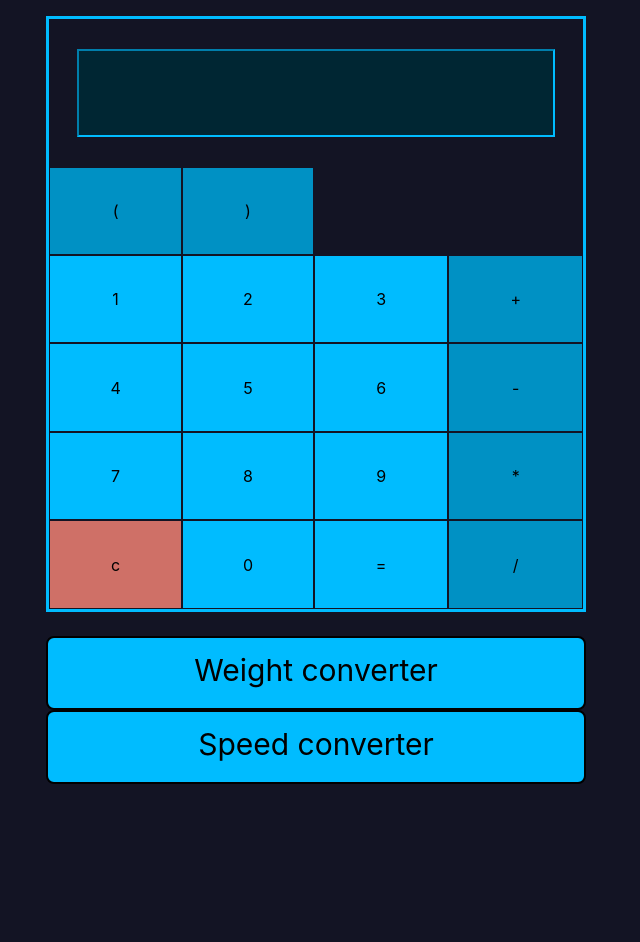
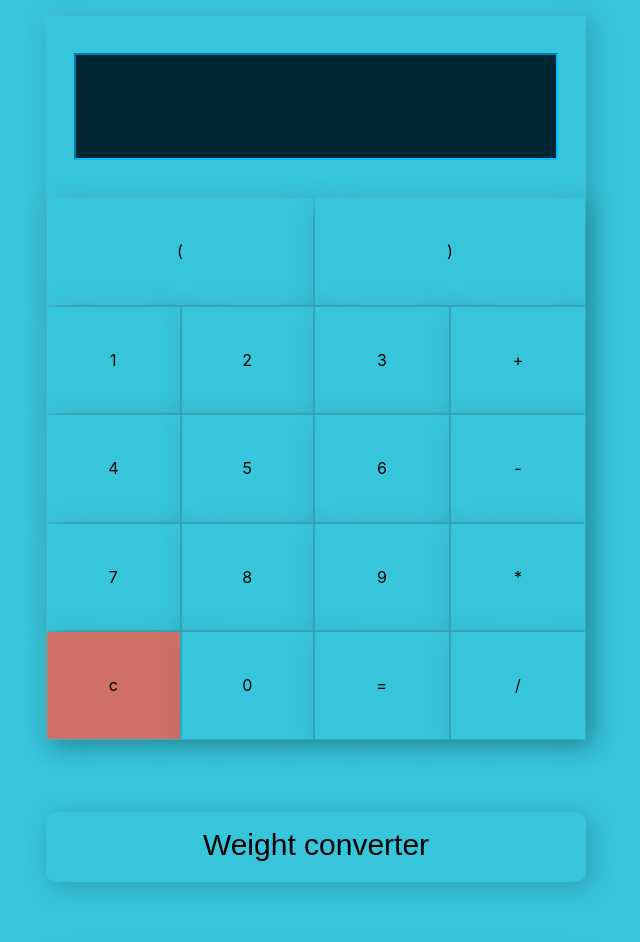
Before and after one commit to dyaghas/JS_Calculator, a plain HTML site: page EstudoFeriasHtml/index.html in a window 1280 px wide. Shown: the part 153-1095 px from the top of the page, without its empty margins (324-964 px from the left). Before the commit the page ends 937 px from the top, so only its background shows below. Drawn offline with nearby package versions, Linux system fonts and the light colour scheme.

Commit message:
new style

```diff
--- a/EstudoFeriasHtml/index.html
+++ b/EstudoFeriasHtml/index.html
@@ -27,15 +27,14 @@
                                 </td>
                             </tr>
 
-                            <tr>
-                                <td class="btn_td"><input type="button" class="btn_calc operator" name="parenthesis"
+                            <tr><!--first row-->
+                                <td colspan="2" class="btn_td"><input type="button" class="btn_calc operator" name="parenthesis"
                                     value="(" onclick="calculator.display.value +='('"></td>
-                                <td class="btn_td"><input type="button" class="btn_calc operator" name="parenthesis_2"
+                                <td colspan="2" class="btn_td"><input type="button" class="btn_calc operator" name="parenthesis_2"
                                     value=")" onclick="calculator.display.value +=')'"></td>
-                                <td class="btn_td"></td>
                             </tr>
 
-                            <tr><!--first row-->
+                            <tr><!--second row-->
                                 <td class="btn_td"><input type="button" class="btn_calc btn_number" name="one" value="1"
                                     onclick="calculator.display.value +='1'"></td>
                                 <td class="btn_td"><input type="button" class="btn_calc btn_number" name="two" value="2"
@@ -46,7 +45,7 @@
                                     onclick="calculator.display.value +='+'"></td>
                             </tr>
 
-                            <tr><!--second row-->
+                            <tr><!--third row-->
                                 <td class="btn_td"><input type="button" class="btn_calc btn_number" name="four" value="4"
                                     onclick="calculator.display.value +='4'"></td>
                                 <td class="btn_td"><input type="button" class="btn_calc btn_number" name="five" value="5"
@@ -57,7 +56,7 @@
                                     onclick="calculator.display.value +='-'"></td>
                             </tr>
 
-                            <tr><!--third row-->
+                            <tr><!--fourth row-->
                                 <td class="btn_td"><input type="button" class="btn_calc btn_number" name="seven" value="7"
                                     onclick="calculator.display.value +='7'"></td>
                                 <td class="btn_td"><input type="button" class="btn_calc btn_number" name="eight" value="8"
@@ -68,7 +67,7 @@
                                     onclick="calculator.display.value +='*'"></td>
                             </tr>
 
-                            <tr><!--fourth row-->
+                            <tr><!--fifth row-->
                                 <td class="btn_td"><input type="button" id="clear" class="btn_calc" name="clear" value="c"
                                     onclick="calculator.display.value =''"></td>
                                 <td class="btn_td"><input type="button" class="btn_calc btn_number" name="zero" value="0"
@@ -81,9 +80,10 @@
                         </table>
                     </form>
 
-                    <br>
+                    <br><br><br>
 
                     <a href="weight.html" clas="btn" role="button">Weight converter</a>
+                    <br><br><br>
                     <a href="speed.html" clas="btn" role="button">Speed converter</a>
                 </div>
             </div>
--- a/EstudoFeriasHtml/style.css
+++ b/EstudoFeriasHtml/style.css
@@ -1,11 +1,12 @@
 body{
     margin-top:70px;
-    background-color:#131424;
+    background-color:#37c5db;
     color: white;
 }
 
 h1{
-    color:#00bcff;
+    color:black;
+    text-shadow: 2px 2px rgba(0, 0, 0, 0.2);
 }
 
 div{
@@ -13,34 +14,43 @@ div{
 }
 
 a{
-    background-color: #00bcff;
     color: black;
-    border: 2px solid black;
-    border-radius: 8px;
     font-size: 30px;
     transition-duration: 0.5s;
+    border-radius: 10px;
     display: block;
     padding-top: 10px;
     padding-bottom: 15px;
+    text-decoration: none;
+    font-family: sans-serif;
+    box-shadow: 5px  5px 25px rgba(0, 0, 0, 0.2);
 }
 
 a:hover{
-    background-color: #0091c4;
     padding-left: 20px;
     color: black;
+    text-decoration: none;
+}
+
+a:active{
+    background-color: #00bcff;
 }
 
 #card_calc{
-    background-color: #00bcff;
+    background-color: #37c5db;
+    border: none;
+    border-radius: 10px;
     color: black;
+    box-shadow: -5px -5px 15px rgba(255, 255, 255, 0.05),
+                 5px  5px 25px rgba(0, 0, 0, 0.2);
 }
 
 #calculator{
     height: 120%;
     width: 100%;
     display: block;
-    border-style: solid;
-    border-color: #00bcff;
+    box-shadow: -5px -5px 15px rgba(255, 255, 255, 0.05),
+                 5px  5px 25px rgba(0, 0, 0, 0.2);
 }
 
 table{
@@ -58,12 +68,18 @@ table{
 }
 
 .btn_number{
-    background-color: #00bcff;
+    background-color: #37c5db;
     transition-duration: 0.5s;
+    box-shadow: -5px -5px 15px rgba(255, 255, 255, 0.05),
+                 5px  5px 25px rgba(0, 0, 0, 0.2);
 }
 
 .btn_number:hover{
     background-color: #0091c4;
+}
+
+.btn_number:active{
+    background-color: #00bcff;
 }
 
 .btn_calc{
@@ -73,30 +89,48 @@ table{
 }
 
 .operator{
-    background-color: #0091c4;
+    background-color: #37c5db;
     transition-duration: 0.5s;
+    box-shadow: -5px -5px 15px rgba(255, 255, 255, 0.05),
+                 5px  5px 25px rgba(0, 0, 0, 0.2);
 }
 
 .operator:hover{
     background-color: #00bcff;
 }
 
-#clear{
-    background-color: #cf7067;
-    transition-duration: 0.5s;
+.operator:active{
+    background-color: #0091c4
 }
 
 .btn_equals{
-    background-color: #00bcff;
+    background-color: #37c5db;
     transition-duration: 0.5s;
+    box-shadow: -5px -5px 15px rgba(255, 255, 255, 0.05),
+                 5px  5px 25px rgba(0, 0, 0, 0.2);
 }
 
 .btn_equals:hover{
     background-color: #0091c4;
 }
 
+.btn_equals:active{
+    background-color: #00bcff;
+}
+
+#clear{
+    background-color: #cf7067;
+    transition-duration: 0.5s;
+    box-shadow: -5px -5px 15px rgba(255, 255, 255, 0.05),
+                 5px  5px 25px rgba(0, 0, 0, 0.2);
+}
+
 #clear:hover{
     background-color: #c7392c;
+}
+
+#clear:active{
+    background-color: #cf7067;
 }
 
 .display_td{
```
